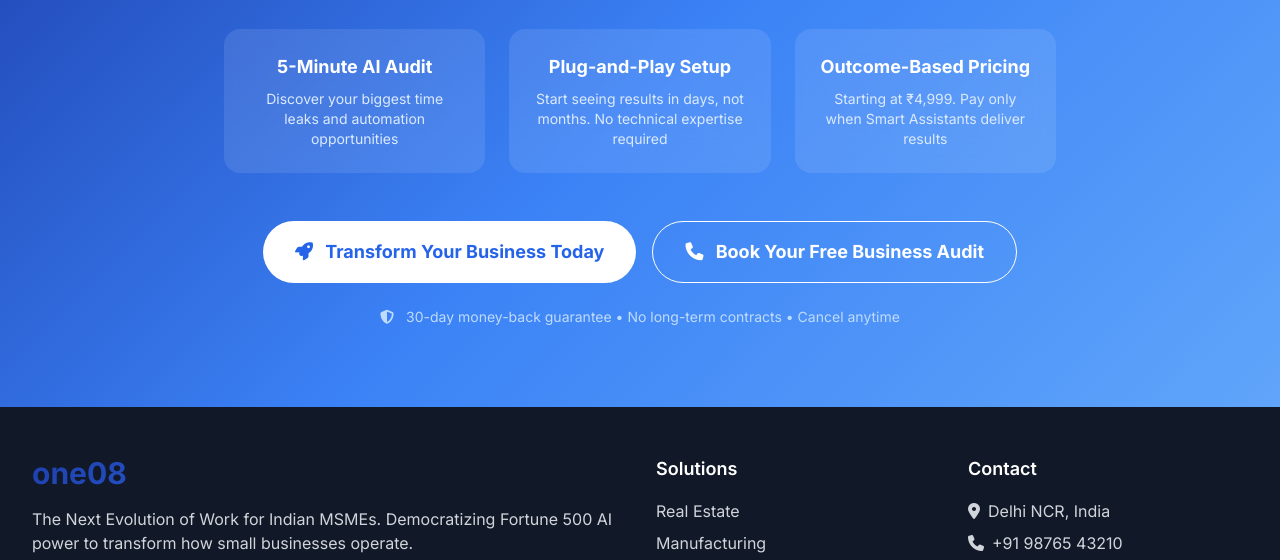
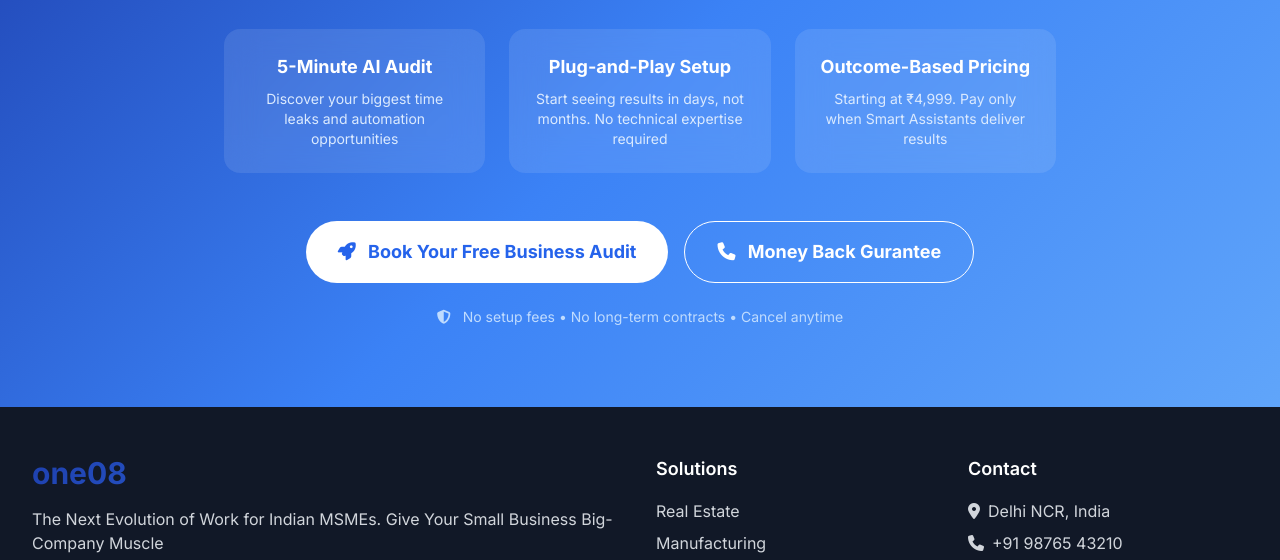
Before and after one commit to rchopra009/108, a plain HTML site: page index.html in a window 1280 px wide. Shown: the part 4473-5033 px from the top of the page. Drawn offline with nearby package versions, Linux system fonts and the light colour scheme.

Commit message:
Update index.html

```diff
--- a/index.html
+++ b/index.html
@@ -431,17 +431,17 @@
             <div class="flex flex-col sm:flex-row gap-4 justify-center">
                 <button class="bg-white text-blue-600 px-8 py-4 rounded-full font-bold text-lg hover:bg-blue-50 transition-colors">
                     <i class="fas fa-rocket mr-2"></i>
-                    Transform Your Business Today
+                    Book Your Free Business Audit
                 </button>
                 <button class="border border-white text-white px-8 py-4 rounded-full font-bold text-lg hover:bg-white hover:text-blue-600 transition-colors">
                     <i class="fas fa-phone mr-2"></i>
-                    Book Your Free Business Audit
+                    Money Back Gurantee
                 </button>
             </div>
 
             <p class="text-blue-200 mt-6 text-sm">
                 <i class="fas fa-shield-alt mr-2"></i>
-                30-day money-back guarantee • No long-term contracts • Cancel anytime
+                No setup fees • No long-term contracts • Cancel anytime
             </p>
         </div>
     </section>
@@ -453,8 +453,7 @@
                 <div class="col-span-1 md:col-span-2">
                     <div class="text-3xl font-bold text-gradient mb-4">one08</div>
                     <p class="text-gray-300 mb-4">
-                        The Next Evolution of Work for Indian MSMEs. Democratizing Fortune 500 AI power
-                        to transform how small businesses operate.
+                        The Next Evolution of Work for Indian MSMEs. Give Your Small Business Big-Company Muscle
                     </p>
                     <div class="flex space-x-4">
                         <a href="#" class="text-gray-400 hover:text-white transition-colors">
```
